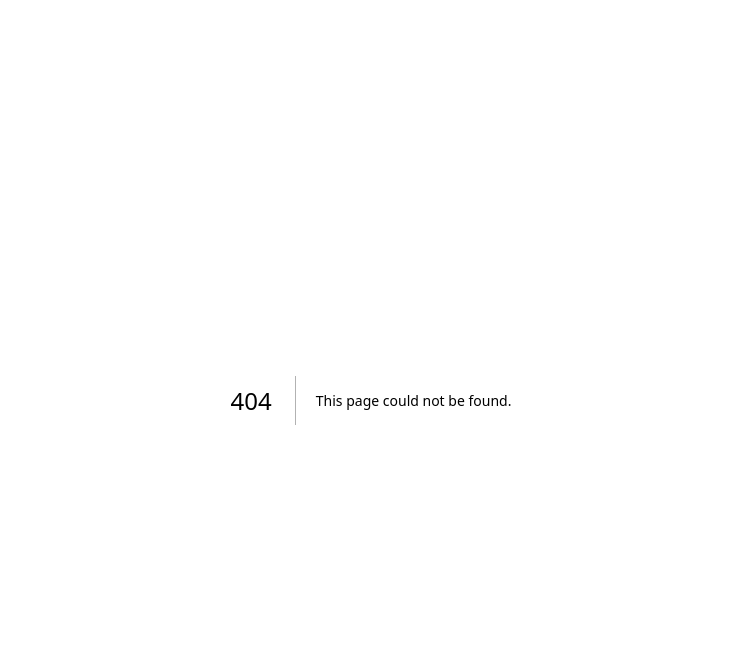
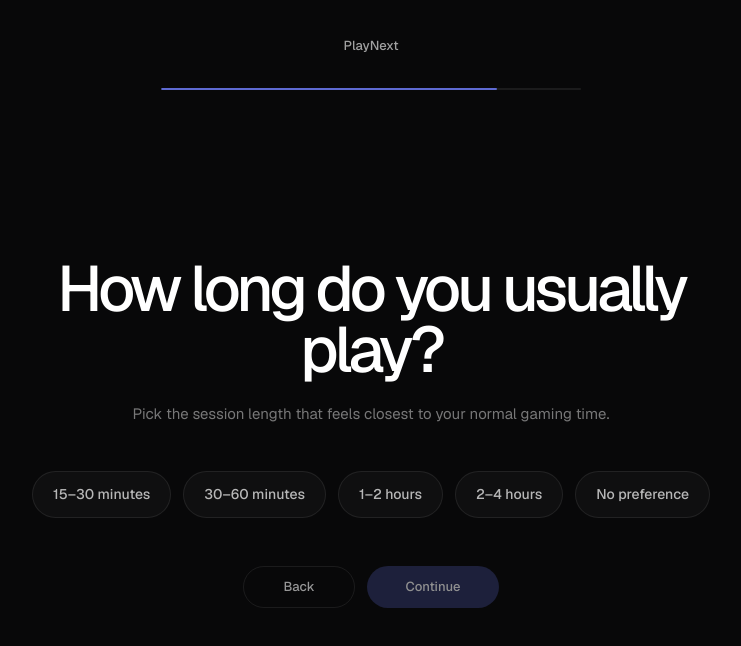
Before and after one commit to natashahans/playnext, a Next.js app: page /onboarding/session-length in a window 1280 px wide. Before the commit this address had no page. Shown: the top 646 px of the page, without its empty margins (269-1010 px from the left). Built offline with nearby package versions, Linux system fonts and the light colour scheme.

Commit message:
Add session length onboarding step

```diff
--- /dev/null
+++ b/src/app/onboarding/session-length/page.tsx
@@ -0,0 +1,40 @@
+"use client";
+
+import { useState } from "react";
+import { useRouter } from "next/navigation";
+import OnboardingShell from "@/components/onboarding/OnboardingShell";
+import { ONBOARDING_TOTAL_STEPS, SESSION_LENGTHS } from "@/lib/onboarding";
+
+export default function SessionLengthPage() {
+  const router = useRouter();
+  const [selectedSessionLength, setSelectedSessionLength] = useState("");
+
+  return (
+    <OnboardingShell
+      step={4}
+      totalSteps={ONBOARDING_TOTAL_STEPS}
+      title="How long do you usually play?"
+      description="Pick the session length that feels closest to your normal gaming time."
+      backHref="/onboarding/priorities"
+      nextLabel="Continue"
+      nextDisabled={!selectedSessionLength}
+      onNext={() => router.push("/onboarding/finish")}
+    >
+      <div className="mx-auto flex max-w-3xl flex-wrap justify-center gap-3">
+        {SESSION_LENGTHS.map((sessionLength) => {
+          const selected = selectedSessionLength === sessionLength;
+
+          return (
+            <button
+              key={sessionLength}
+              onClick={() => setSelectedSessionLength(sessionLength)}
+              className={`choice-chip ${selected ? "choice-chip-selected" : ""}`}
+            >
+              {sessionLength}
+            </button>
+          );
+        })}
+      </div>
+    </OnboardingShell>
+  );
+}
```
